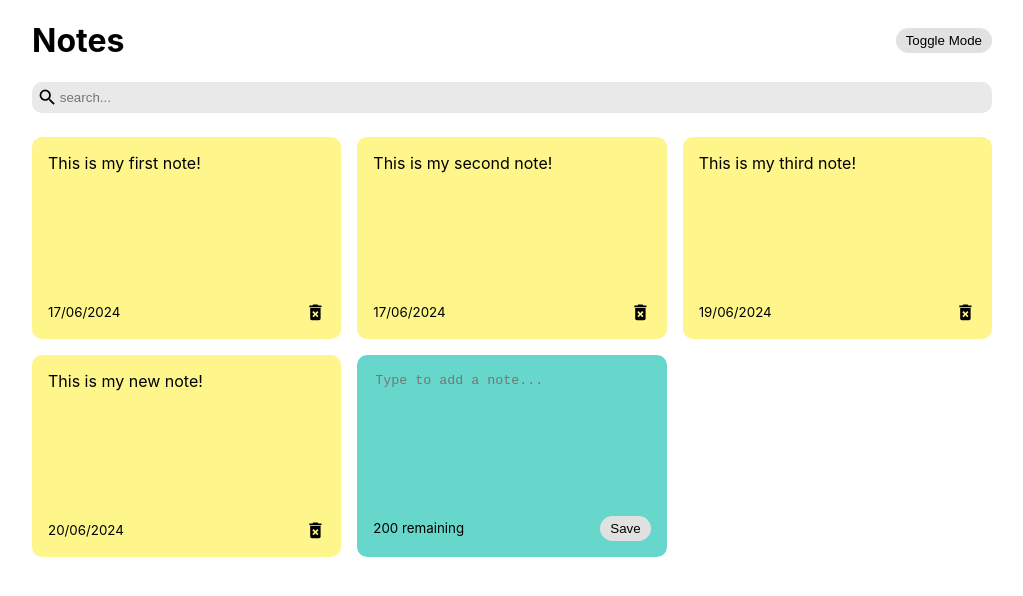
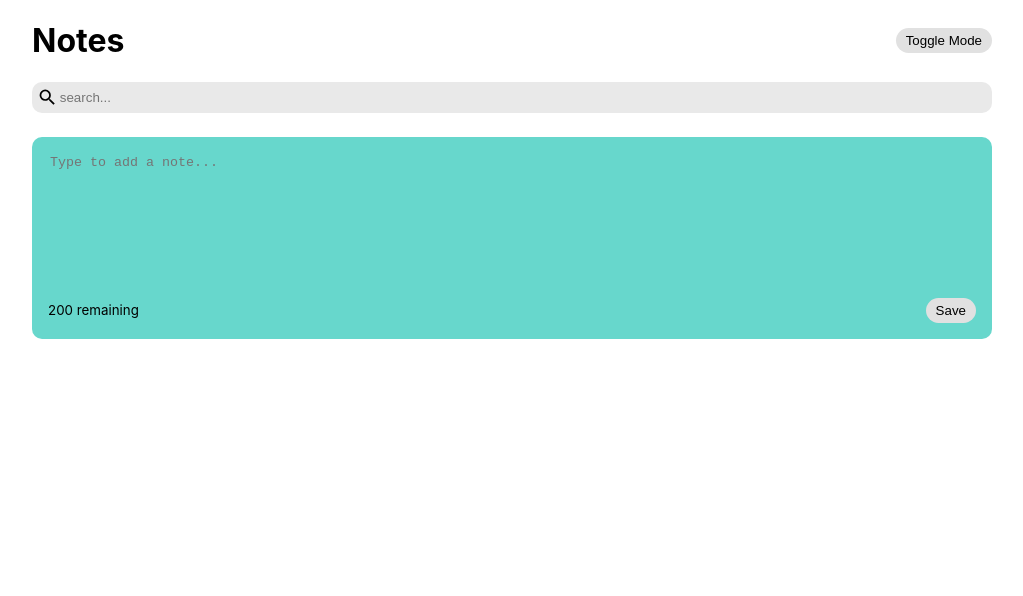
Before and after one commit to mary-gabin-mo/react-notes-app, a React (Create React App) app: page / in a window 1280 px wide. Shown: the top 596 px of the page, without its empty margins (128-1151 px from the left). Built offline with nearby package versions, Linux system fonts and the light colour scheme.

Commit message:
local storage working

```diff
--- a/src/App.js
+++ b/src/App.js
@@ -5,51 +5,33 @@ import Search from "./components/Search";
 import Header from "./components/Header";
 
 const App = () => {
-  const [notes, setNotes] = useState([
-    {
-      id: nanoid(),
-      text: "This is my first note!",
-      date: "17/06/2024"
-    },{
-      id: nanoid(),
-      text: "This is my second note!",
-      date: "17/06/2024"
-    },{
-      id: nanoid(),
-      text: "This is my third note!",
-      date: "19/06/2024"
-    },{
-      id: nanoid(),
-      text: "This is my new note!",
-      date: "20/06/2024"
-    },
-  ]);
+  const [notes, setNotes] = useState(() => JSON.parse(localStorage.getItem('react-notes-app-data')) || []);
 
   const [searchText, setSearchText] = useState('');
 
   const [darkMode, setDarkMode] = useState(false);
 
-  // Loading the notes from the local storage when the app loads
-  useEffect(() => {
-    const savedNotes = JSON.parse(
-      localStorage.getItem('react-notes-app-data')
-    );
+  // // Loading the notes from the local storage when the app loads
+  // useEffect(() => {
+  //   const savedNotes = JSON.parse(
+  //     localStorage.getItem('react-notes-app-data')
+  //   );
 
-    // check if any notes are retrieved
-    if (savedNotes !== null){
-      setNotes(savedNotes);
-    }
+  //   // check if any notes are retrieved
+  //   if (savedNotes){
+  //     setNotes(savedNotes);
+  //   }
 
-  }, []);
-  // when the dependency array is empty in the effect hook,
-  //it's only going to run on the first load and won't run after that
+  // // }, []);
+  // // when the dependency array is empty in the effect hook,
+  // //it's only going to run on the first load and won't run after that
 
   // Saving the notes to a local storage
   useEffect(() => {
-    localStorage.setItem(
-      'react-notes-app-data', // key
-      JSON.stringify(notes)
-    );
+      localStorage.setItem(
+        'react-notes-app-data', // key
+        JSON.stringify(notes)
+      );
   }, [notes]);
   // this is a good approach because any time the notes array changes,
   // this will trigger automatically
@@ -61,7 +43,7 @@ const App = () => {
     const newNote = {
       id: nanoid(),
       text: text,
-      date: date.toLocaleDateString()
+      date: date.toLocaleDateString(),
     };
     const newNotes = [...notes, newNote];
     setNotes(newNotes);
--- a/src/components/AddNote.js
+++ b/src/components/AddNote.js
@@ -13,8 +13,8 @@ const AddNote = ({ handleAddNote }) => {
     const handleSaveClick = () => {
         if (noteText.trim().length > 0) {
             handleAddNote(noteText);
+            setNoteText('');
         }
-        setNoteText('');
     };
 
     return (
--- a/src/components/NotesList.js
+++ b/src/components/NotesList.js
@@ -1,7 +1,11 @@
 import Note from './Note';
 import AddNote from './AddNote';
 
-const NotesList = ({ notes, handleAddNote, handleDeleteNote }) => {
+const NotesList = ({
+    notes,
+    handleAddNote,
+    handleDeleteNote,
+}) => {
     return (
         <div className='notes-list'>
             {notes.map((note) => (
```
